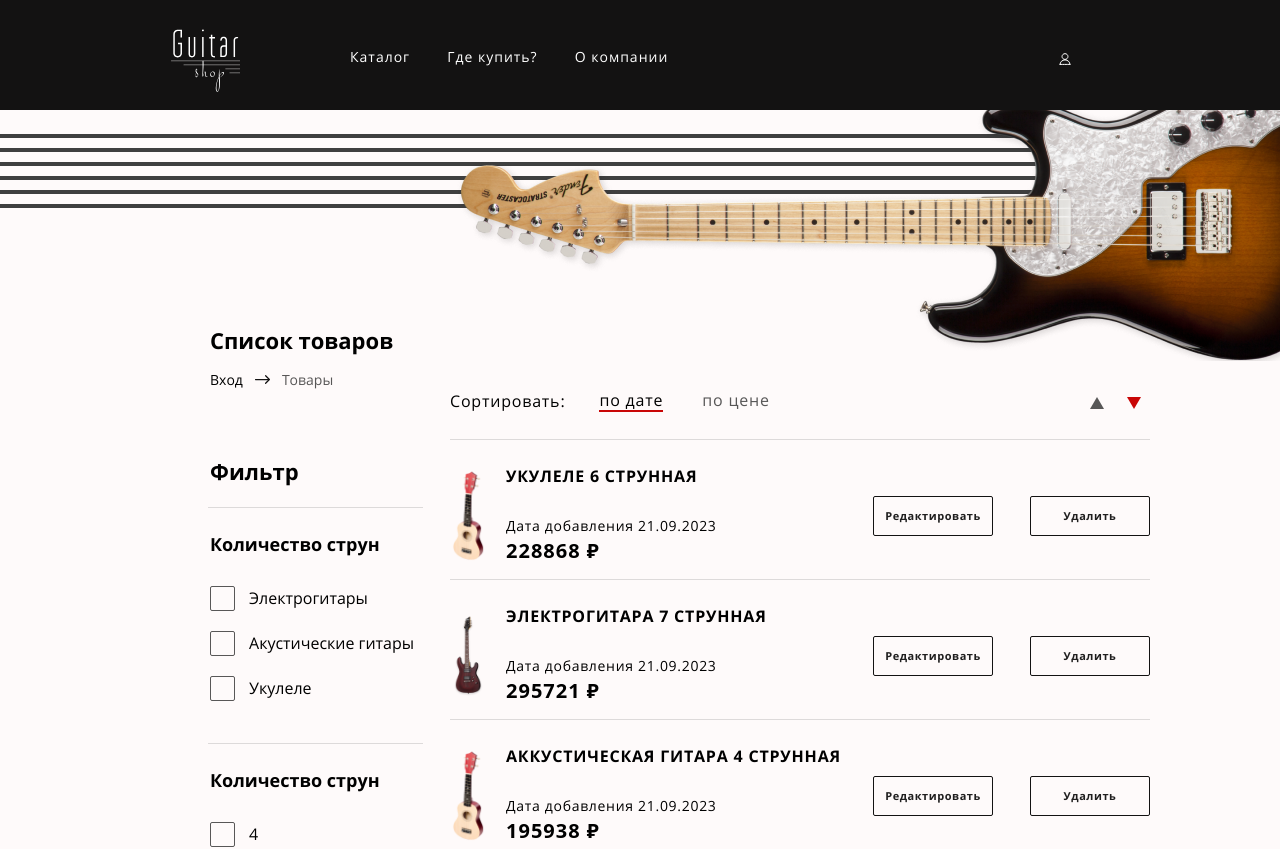
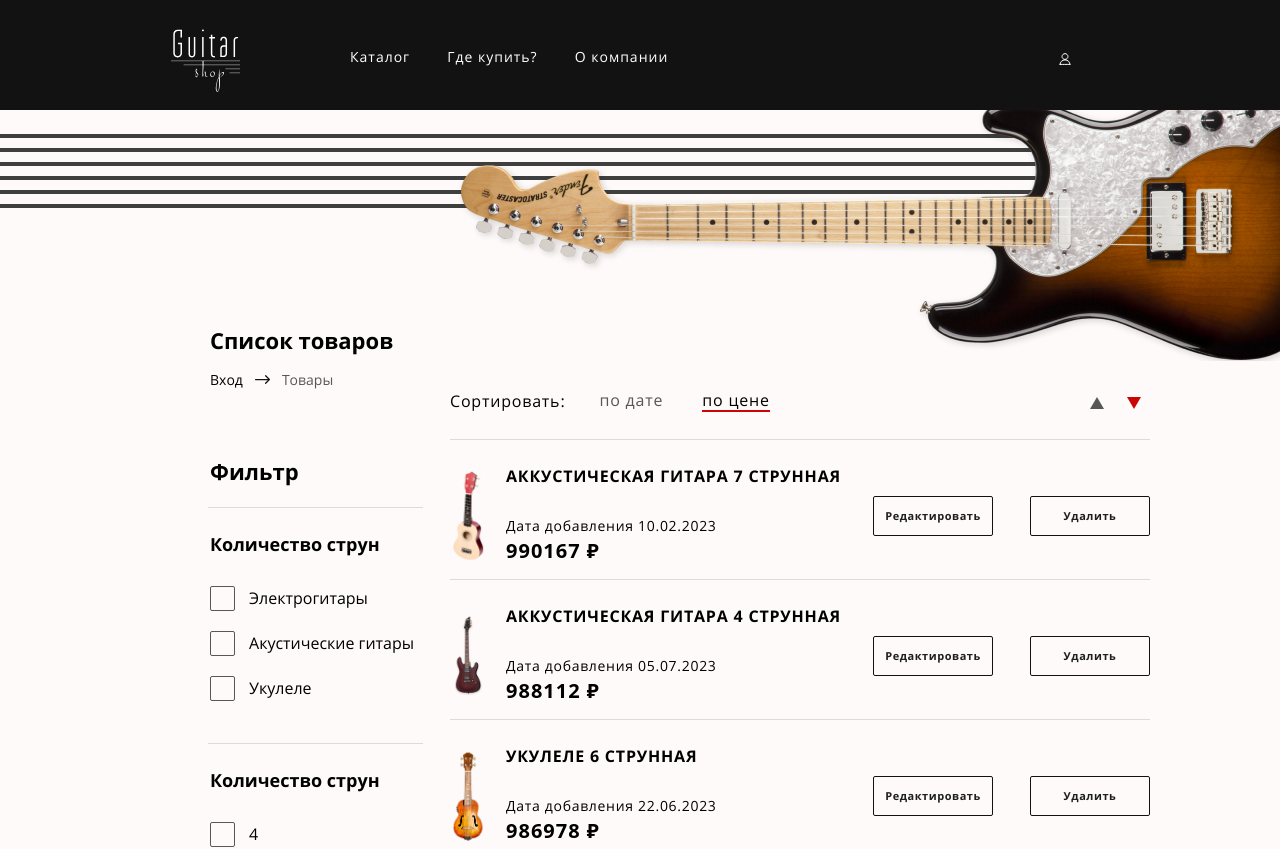
Before and after one commit to Sasha20101989/guitar-shop, a React (Create React App) app in the folder frontend/project/: page / in a window 1280 px wide. Shown: the top 849 px of the page. Built offline with nearby package versions, Linux system fonts and the light colour scheme; no server answers; what http-status-codes would draw is missing.

Commit message:
add sortings

```diff
--- a/frontend/project/src/components/sort-order-buttons/sort-order-buttons.tsx
+++ b/frontend/project/src/components/sort-order-buttons/sort-order-buttons.tsx
@@ -1,9 +1,32 @@
-function SortOrderButtons(): JSX.Element {
+import { SortingOption, SortingOrder } from "../../const";
+
+type SortOrderButtonsProps = {
+  sortOptions: {
+    sortBy: SortingOption;
+    sortOrder: SortingOrder;
+  };
+  handleSortChange: (sortBy: SortingOption, sortOrder: SortingOrder) => void;
+};
+
+function SortOrderButtons({ sortOptions, handleSortChange }: SortOrderButtonsProps): JSX.Element {
   return (
     <div className="catalog-sort__order">
-      <button className="catalog-sort__order-button catalog-sort__order-button--up" aria-label="По возрастанию"></button>
-      <button className="catalog-sort__order-button catalog-sort__order-button--down catalog-sort__order-button--active" aria-label="По убыванию"></button>
+      <button
+        className={`catalog-sort__order-button catalog-sort__order-button--up ${
+          sortOptions.sortOrder === SortingOrder.Asc ? 'catalog-sort__order-button--active' : ''
+        }`}
+        aria-label="По возрастанию"
+        onClick={() => handleSortChange(sortOptions.sortBy, SortingOrder.Asc)}
+      ></button>
+      <button
+        className={`catalog-sort__order-button catalog-sort__order-button--down ${
+          sortOptions.sortOrder === SortingOrder.Desc ? 'catalog-sort__order-button--active' : ''
+        }`}
+        aria-label="По убыванию"
+        onClick={() => handleSortChange(sortOptions.sortBy, SortingOrder.Desc)}
+      ></button>
     </div>
   );
 }
+
 export default SortOrderButtons;
--- a/frontend/project/src/components/sort-type-buttons/sort-type-buttons.tsx
+++ b/frontend/project/src/components/sort-type-buttons/sort-type-buttons.tsx
@@ -1,13 +1,36 @@
-function SortTypeButtons(): JSX.Element {
+import { SortingOption, SortingOrder } from "../../const";
+
+type SortTypeButtonsProps = {
+  sortOptions: {
+    sortBy: SortingOption;
+    sortOrder: SortingOrder;
+  };
+  handleSortChange: (sortBy: SortingOption, sortOrder: SortingOrder) => void;
+};
+
+function SortTypeButtons({ sortOptions, handleSortChange }: SortTypeButtonsProps): JSX.Element {
   return (
     <div className="catalog-sort__type">
-      <button className="catalog-sort__type-button catalog-sort__type-button--active" aria-label="по дате">
+      <button
+        className={`catalog-sort__type-button ${
+          sortOptions.sortBy === SortingOption.Date ? 'catalog-sort__type-button--active' : ''
+        }`}
+        aria-label="по дате"
+        onClick={() => handleSortChange(SortingOption.Date, sortOptions.sortOrder)}
+      >
         по дате
       </button>
-      <button className="catalog-sort__type-button" aria-label="по цене">
+      <button
+        className={`catalog-sort__type-button ${
+          sortOptions.sortBy === SortingOption.Price ? 'catalog-sort__type-button--active' : ''
+        }`}
+        aria-label="по цене"
+        onClick={() => handleSortChange(SortingOption.Price, sortOptions.sortOrder)}
+      >
         по цене
       </button>
     </div>
   );
 }
+
 export default SortTypeButtons;
--- a/frontend/project/src/components/sorting-options/sorting-options.tsx
+++ b/frontend/project/src/components/sorting-options/sorting-options.tsx
@@ -1,12 +1,25 @@
+import { SortingOption, SortingOrder } from "../../const";
 import SortOrderButtons from "../sort-order-buttons/sort-order-buttons";
 import SortTypeButtons from "../sort-type-buttons/sort-type-buttons";
 
-function SortingOptions(): JSX.Element {
+function SortingOptions({
+  sortOptions,
+  setSortOptions,
+}: {
+  sortOptions: {
+    sortBy: SortingOption;
+    sortOrder: SortingOrder;
+  };
+  setSortOptions: React.Dispatch<React.SetStateAction<{ sortBy: SortingOption; sortOrder: SortingOrder }>>;
+}): JSX.Element {
+  const handleSortChange = (sortBy: SortingOption, sortOrder: SortingOrder) => {
+    setSortOptions({ sortBy, sortOrder });
+  };
   return (
     <div className="catalog-sort">
       <h2 className="catalog-sort__title">Сортировать:</h2>
-      <SortTypeButtons/>
-      <SortOrderButtons/>
+      <SortTypeButtons sortOptions={sortOptions} handleSortChange={handleSortChange} />
+      <SortOrderButtons sortOptions={sortOptions} handleSortChange={handleSortChange} />
     </div>
   );
 }
--- a/frontend/project/src/mocks/random-generator-for-product.ts
+++ b/frontend/project/src/mocks/random-generator-for-product.ts
@@ -12,14 +12,23 @@ export function generateRandomGuitars(count: number) {
     return Math.floor(Math.random() * (max - min + 1)) + min;
   }
 
+  function getRandomDate(start: Date, end: Date): Date {
+    const startTime = start.getTime();
+    const endTime = end.getTime();
+    const randomTime = startTime + Math.random() * (endTime - startTime);
+    return new Date(randomTime);
+  }
+
   function generateRandomGuitar(): Product {
-    const titles = ['Гитара', 'Бас-гитара', 'Укулеле', 'Электрогитара'];
+    const startDate = new Date(2023, 1, 1);
+    const endDate = new Date();
+    const randomDate = getRandomDate(startDate, endDate);
+
     const descriptions = ['крутая', 'отличная', 'популярная', 'легкая', 'качественная'];
     const articlePrefix = ['AB', 'CD', 'EF', 'GH'];
     const articleNumbers = getRandomInt(1000, 9999);
     const article = articlePrefix[getRandomInt(0, articlePrefix.length - 1)] + articleNumbers.toString();
 
-    const randomTitle = titles[getRandomInt(0, titles.length - 1)];
     const randomDescription = descriptions[getRandomInt(0, descriptions.length - 1)];
     const randomType = Object.values(GuitarType)[getRandomInt(0, Object.values(GuitarType).length - 1)];
     const randomStringCount: StringCount = Object.values(StringCount)[getRandomInt(0, Object.values(StringCount).length - 1)];
@@ -29,7 +38,7 @@ export function generateRandomGuitars(count: number) {
       id: uuidv4(),
       title: `${randomType} ${randomStringCount} струнная`,
       description: `${randomDescription} ${randomStringCount} струнная гитара`,
-      createdAt: new Date(),
+      createdAt: randomDate,
       imageUrl: `${IMAGE_URL}${Math.floor(Math.random() * 9)}.png`,
       type: randomType,
       article: article,
--- a/frontend/project/src/pages/main-screen/main-screen.tsx
+++ b/frontend/project/src/pages/main-screen/main-screen.tsx
@@ -7,6 +7,7 @@ import Pagination from '../../components/pagination/pagination';
 import { useGoToMain } from '../../hooks/use-go-to-main/use-go-to-main';
 import { useGoToAddNewProduct } from '../../hooks/use-go-to-add-new-product/use-go-to-add-new-product';
 import { Product } from '../../types/product';
+import { SortingOption, SortingOrder } from '../../const';
 
 type MainScreenProps = {
   products: Product[];
@@ -16,22 +17,48 @@ function MainScreen({products}: MainScreenProps) : JSX.Element {
   const handleGoToMainClick = useGoToMain();
   const handleGoToAddNewProductClick = useGoToAddNewProduct();
   const [activeProductId, setActiveProduct] = useState<string>();
+  const [sortOptions, setSortOptions] = useState({
+    sortBy: SortingOption.Price, // Изначально сортируем по дате
+    sortOrder: SortingOrder.Desc, // Изначально по возрастанию
+  });
   //const authorizationStatus = useAppSelector(getAuthorizationStatus);
   //const isOffersLoading = useAppSelector(isDataLoading);
 
   //const isLoading = authorizationStatus === AuthorizationStatus.Unknown || isOffersLoading;
   //if(!isLoading){
 
-  const handlePageChange = (newPage: number) => {
-    // код для обработки смены страницы, например, обновление данных на странице или запрос на сервер
-    console.log(`Выбрана страница ${newPage}`);
-  }
-
   const [filteredProducts, setFilteredProducts] = useState<Product[]>(products);
 
   const handleFilterChange = (filteredProducts: Product[]) => {
     setFilteredProducts(filteredProducts);
   };
+
+  const applySortingAndFiltering = (products: Product[], sortOptions: { sortBy: SortingOption; sortOrder: SortingOrder }) => {
+    const sortedProducts = [...products].sort((a, b) => {
+      let result = 0;
+
+      if (sortOptions.sortBy === SortingOption.Price) {
+        result = sortOptions.sortOrder === SortingOrder.Asc
+          ? a.price - b.price
+          : b.price - a.price;
+      } else if (sortOptions.sortBy === SortingOption.Date) {
+        const dateA = new Date(a.createdAt).getTime();
+        const dateB = new Date(b.createdAt).getTime();
+        result = sortOptions.sortOrder === SortingOrder.Asc ? dateA - dateB : dateB - dateA;
+      }
+
+      return result;
+    });
+
+    return sortedProducts;
+  }
+
+  const sortedAndFilteredProducts = applySortingAndFiltering(products, sortOptions);
+
+  const handlePageChange = (newPage: number) => {
+    // код для обработки смены страницы, например, обновление данных на странице или запрос на сервер
+    console.log(`Выбрана страница ${newPage}`);
+  }
 
     return(
       <Layout>
@@ -46,8 +73,8 @@ function MainScreen({products}: MainScreenProps) : JSX.Element {
             </ul>
             <div className="catalog">
               <FilterOptions products={products} onFilterChange={handleFilterChange} />
-              <SortingOptions />
-              <ProductList products={filteredProducts} setActiveProduct={setActiveProduct} />
+              <SortingOptions sortOptions={sortOptions} setSortOptions={setSortOptions} />
+              <ProductList products={sortedAndFilteredProducts} setActiveProduct={setActiveProduct} />
             </div>
             <button className="button product-list__button button--red button--big" onClick={handleGoToAddNewProductClick}>Добавить новый товар</button>
             <Pagination currentPage={2} totalPages={5} onPageChange={(newPage) => handlePageChange(newPage)} />
```
